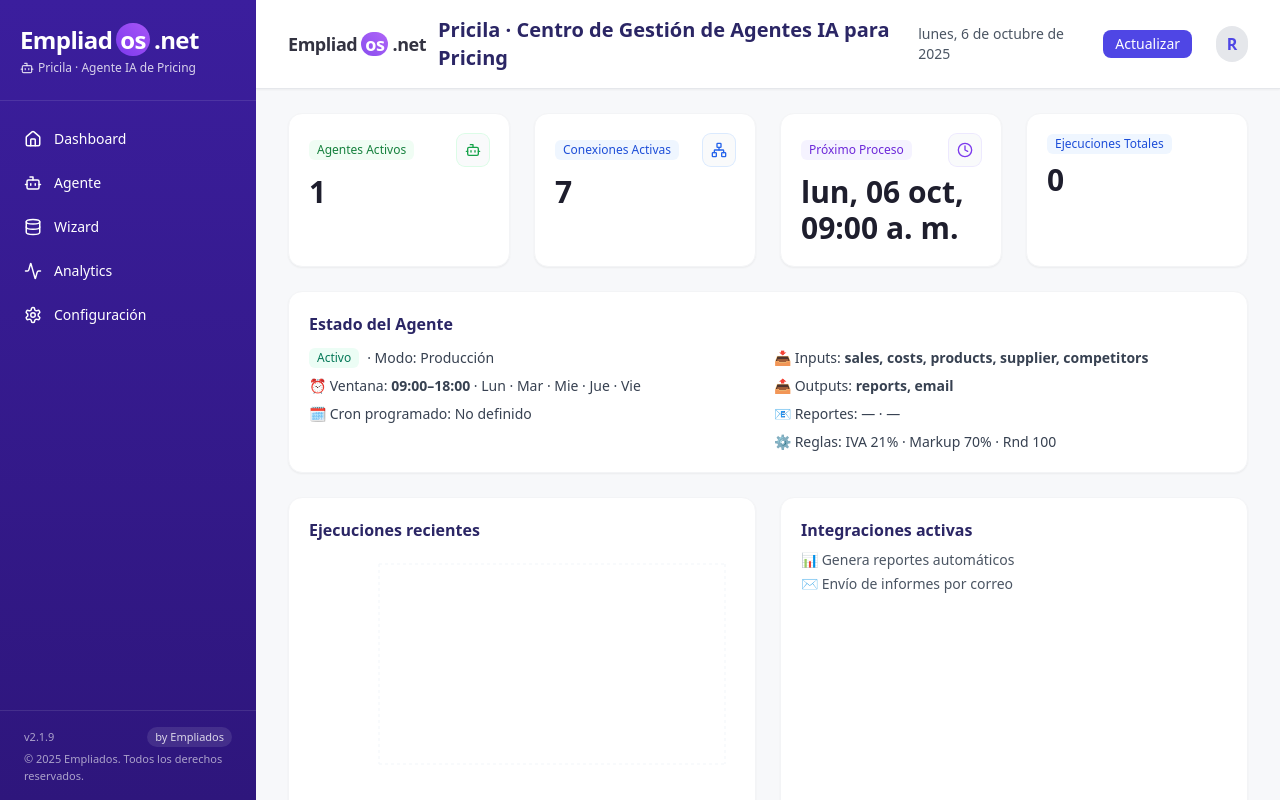
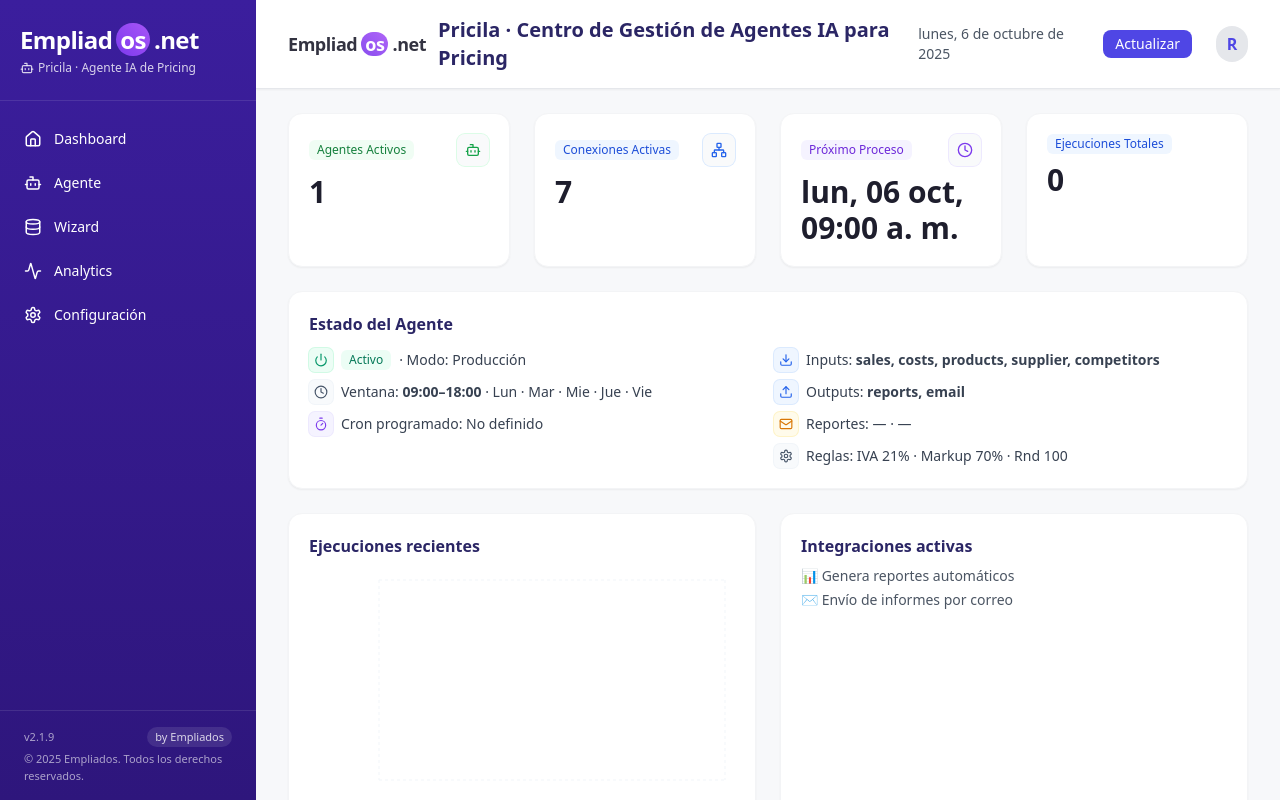
Before and after one commit to ralborta/pricing-vercel-upload, a Next.js app in the folder apps/dashboard/: page /agents in a window 1280 px wide. Built offline with nearby package versions, Linux system fonts and the light colour scheme.

Commit message:
ui(agent): iconografía mejorada con lucide-react y pills de color

```diff
--- a/apps/dashboard/app/components/AgentStatusCard.tsx
+++ b/apps/dashboard/app/components/AgentStatusCard.tsx
@@ -1,3 +1,5 @@
+import { Power, Clock, Timer, Download, Upload, Mail, Settings } from "lucide-react";
+
 export function AgentStatusCard({ config }: { config: any }) {
   if (!config) return <div className="bg-white rounded-xl p-5 text-gray-500">Sin configuración</div>;
   const selectedDays = (config.schedule?.days || []).join(" · ");
@@ -5,20 +7,40 @@ export function AgentStatusCard({ config }: { config: any }) {
   const badge = (ok:boolean, txt:string) => (
     <span className={`px-2 py-0.5 rounded-md text-xs font-medium ${ok? 'bg-emerald-50 text-emerald-700':'bg-rose-50 text-rose-700'}`}>{txt}</span>
   );
+  const iconStyle = {
+    slate: "bg-slate-50 text-slate-600 ring-slate-100",
+    green: "bg-emerald-50 text-emerald-600 ring-emerald-100",
+    violet: "bg-violet-50 text-violet-600 ring-violet-100",
+    blue: "bg-blue-50 text-blue-600 ring-blue-100",
+    orange: "bg-amber-50 text-amber-600 ring-amber-100",
+  } as const;
+  const IconPill = ({ children, tone }: { children: React.ReactNode; tone: keyof typeof iconStyle }) => (
+    <span className={`inline-flex items-center justify-center h-6 w-6 rounded-md ring-1 ${iconStyle[tone]}`}>{children}</span>
+  );
   return (
     <div className="bg-white rounded-xl p-5 border border-gray-100 shadow-sm">
       <h3 className="font-semibold mb-3 text-[#2b2665]">Estado del Agente</h3>
       <div className="grid md:grid-cols-2 gap-3 text-sm text-gray-700">
         <div className="space-y-2">
-          <div className="flex items-center gap-2">{badge(!!config.active, config.active? 'Activo':'Inactivo')}<span>· Modo: {config.simulation ? 'Simulación' : 'Producción'}</span></div>
-          <div>⏰ Ventana: <b>{config.schedule?.from || '—'}–{config.schedule?.to || '—'}</b> · {selectedDays || '—'}</div>
-          <div>🗓 Cron programado: {config.cron || 'No definido'}</div>
+          <div className="flex items-center gap-2">
+            <IconPill tone={config.active? 'green':'slate'}><Power size={14}/></IconPill>
+            {badge(!!config.active, config.active? 'Activo':'Inactivo')}
+            <span>· Modo: {config.simulation ? 'Simulación' : 'Producción'}</span>
+          </div>
+          <div className="flex items-center gap-2">
+            <IconPill tone="slate"><Clock size={14}/></IconPill>
+            <span>Ventana: <b>{config.schedule?.from || '—'}–{config.schedule?.to || '—'}</b> · {selectedDays || '—'}</span>
+          </div>
+          <div className="flex items-center gap-2">
+            <IconPill tone="violet"><Timer size={14}/></IconPill>
+            <span>Cron programado: {config.cron || 'No definido'}</span>
+          </div>
         </div>
         <div className="space-y-2">
-          <div>📥 Inputs: <b>{Object.entries(config.use || {}).filter(([_,v])=>v).map(([k])=>k).join(", ") || 'Ninguno'}</b></div>
-          <div>📤 Outputs: <b>{Object.entries(config.outputs || {}).filter(([_,v])=>v).map(([k])=>k).join(", ") || 'Ninguno'}</b></div>
-          <div>📧 Reportes: {config.report?.email || '—'} · {formats}</div>
-          <div>⚙️ Reglas: IVA {config.rules?.iva ?? '—'}% · Markup {config.rules?.markup ?? '—'}% · Rnd {config.rules?.roundTo ?? '—'}</div>
+          <div className="flex items-center gap-2"><IconPill tone="blue"><Download size={14}/></IconPill><span>Inputs: <b>{Object.entries(config.use || {}).filter(([_,v])=>v).map(([k])=>k).join(", ") || 'Ninguno'}</b></span></div>
+          <div className="flex items-center gap-2"><IconPill tone="blue"><Upload size={14}/></IconPill><span>Outputs: <b>{Object.entries(config.outputs || {}).filter(([_,v])=>v).map(([k])=>k).join(", ") || 'Ninguno'}</b></span></div>
+          <div className="flex items-center gap-2"><IconPill tone="orange"><Mail size={14}/></IconPill><span>Reportes: {config.report?.email || '—'} · {formats}</span></div>
+          <div className="flex items-center gap-2"><IconPill tone="slate"><Settings size={14}/></IconPill><span>Reglas: IVA {config.rules?.iva ?? '—'}% · Markup {config.rules?.markup ?? '—'}% · Rnd {config.rules?.roundTo ?? '—'}</span></div>
         </div>
       </div>
     </div>
```
